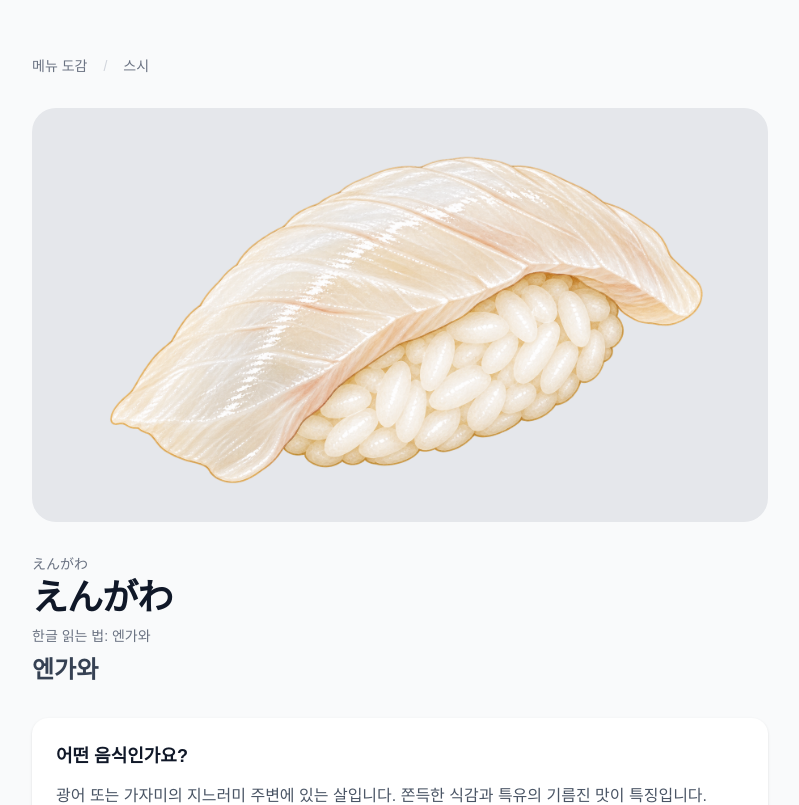
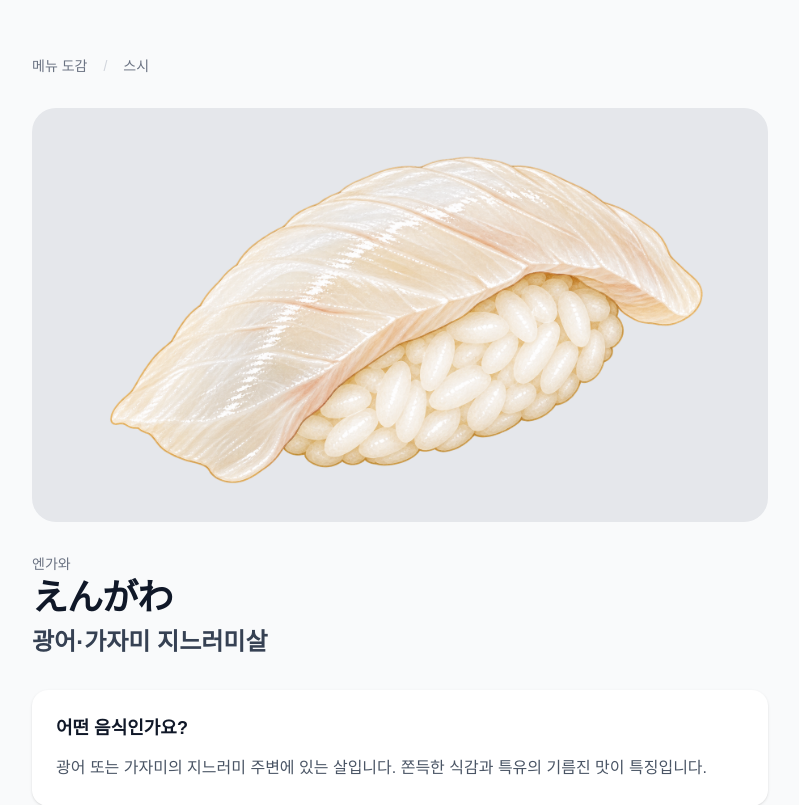
Before and after one commit to PARK-SUNGJUN-618/ilsengga, a Next.js app: page /food/sushi/engawa in a window 1280 px wide. Shown: the top 805 px of the page, without its empty margins (240-1039 px from the left). Built offline with nearby package versions, Linux system fonts and the light colour scheme.

Commit message:
ilsengga-Improve sushi description

```diff
--- a/app/food/sushi/[slug]/page.tsx
+++ b/app/food/sushi/[slug]/page.tsx
@@ -106,15 +106,11 @@ export default async function SushiDetailPage({ params }: Props) {
 
           {/* 기본 정보 */}
           <header className="mt-8">
-            <p lang="ja" className="text-sm text-gray-500">{item.reading}</p>
+            <p className="text-sm text-gray-500">{item.koreanReading}</p>
 
             <h1 lang="ja" className="mt-1 text-4xl font-bold tracking-tight text-gray-900">
               {item.japanese}
             </h1>
-
-            <p className="mt-2 text-sm text-gray-500">
-              한글 읽는 법: {item.koreanReading}
-            </p>
 
             <p className="mt-2 text-2xl font-semibold text-gray-700">
               {item.korean}
--- a/data/sushi.ts
+++ b/data/sushi.ts
@@ -68,7 +68,7 @@ export const sushiItems: SushiItem[] = [
     japanese: "えんがわ",
     reading: "えんがわ",
     koreanReading: "엔가와",
-    korean: "엔가와",
+    korean: "광어·가자미 지느러미살",
     description:
       "광어 또는 가자미의 지느러미 주변에 있는 살입니다. 쫀득한 식감과 특유의 기름진 맛이 특징입니다.",
 
```
